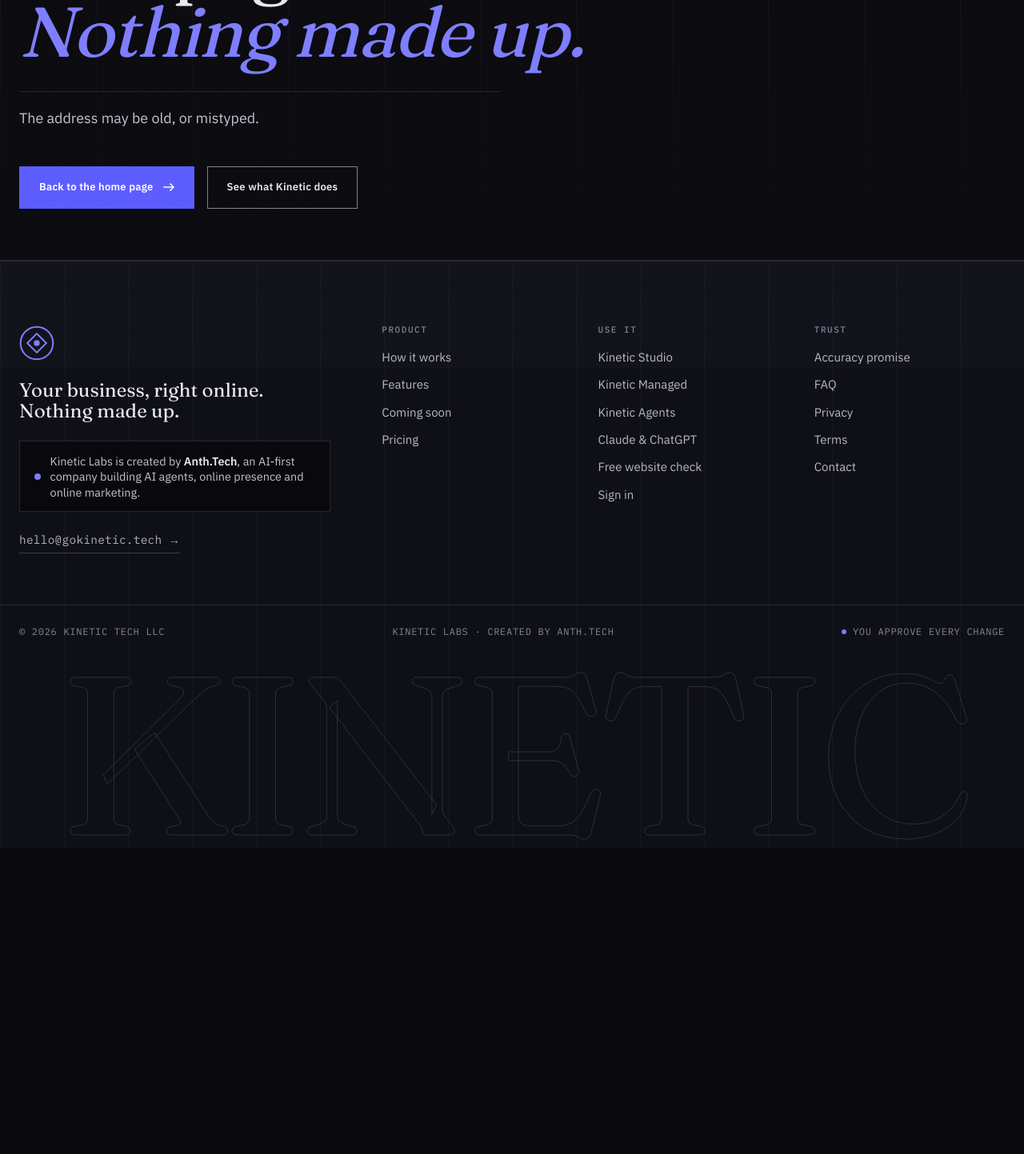
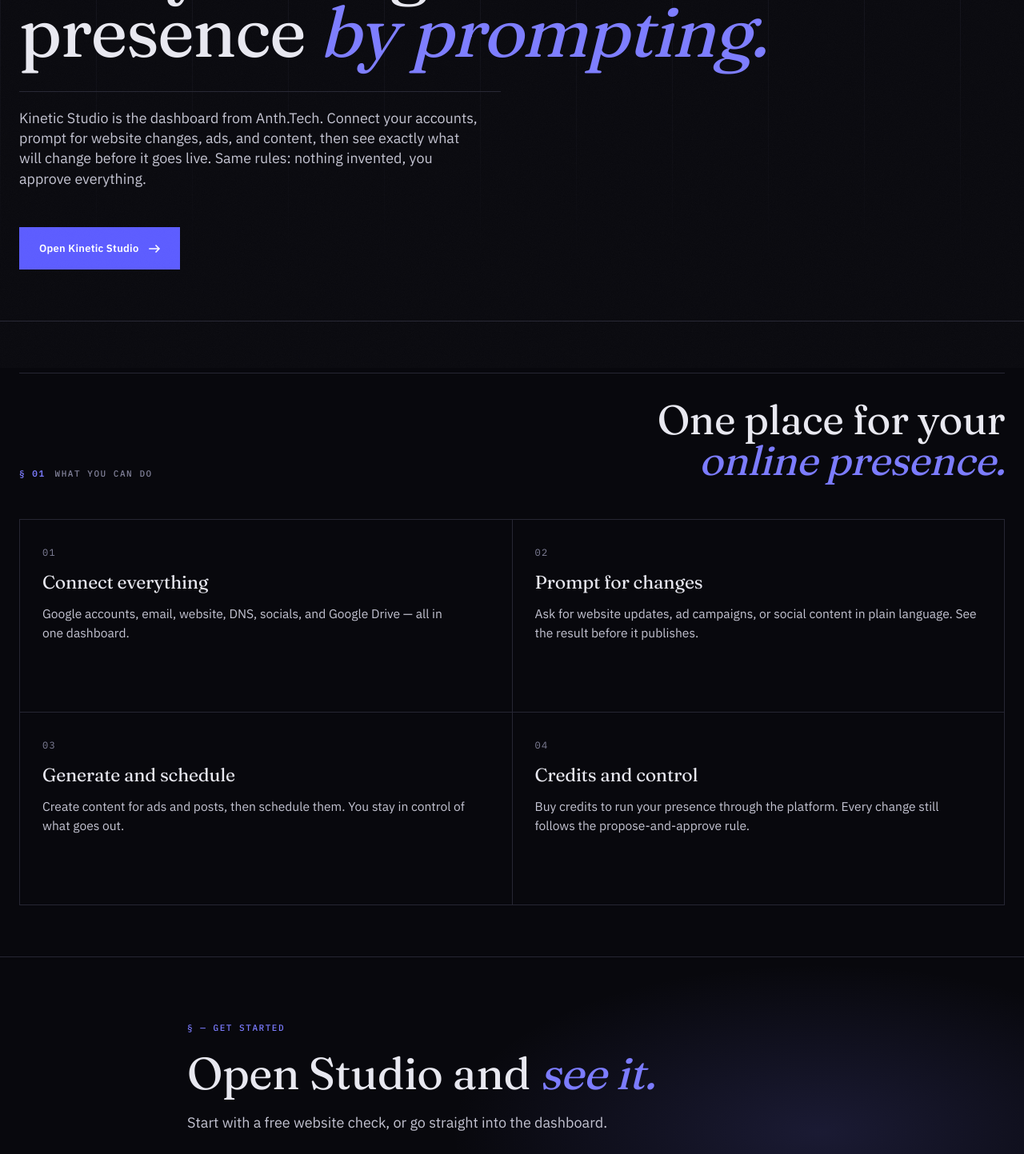
Before and after one commit to 0xdownlink/kinetic-marketing-website, a Next.js app: page /studio in a window 1280 px wide. Before the commit this address had no page. Shown: the part 340-1783 px from the top of the page at 80% size. Before the commit the page ends 1401 px from the top, so only its background shows below. Built offline with nearby package versions, Linux system fonts and the light colour scheme.

Commit message:
Add Kinetic Studio product page

```diff
--- /dev/null
+++ b/src/app/studio/page.tsx
@@ -0,0 +1,104 @@
+import type { Metadata } from "next";
+import ClosingCTA from "@/components/ClosingCTA";
+import s from "@/components/Inner.module.css";
+import PageHero from "@/components/PageHero";
+import { Arrow } from "@/components/Mark";
+import { COMPANY, STUDIO_URL, studio } from "@/content/site";
+import { pageMetadata } from "@/lib/metadata";
+import { cx } from "@/lib/cx";
+import { JsonLd } from "@/components/JsonLd";
+import { pageJsonLd } from "@/lib/structured-data";
+
+export const metadata: Metadata = pageMetadata("studio");
+
+export default function StudioPage() {
+  return (
+    <>
+      <PageHero
+        section="§ 03"
+        kicker="Kinetic Studio"
+        title={
+          <>
+            Run your digital presence <em>by prompting.</em>
+          </>
+        }
+        subtitle={
+          <p>
+            Kinetic Studio is the dashboard from {COMPANY}. Connect your
+            accounts, prompt for website changes, ads, and content, then see
+            exactly what will change before it goes live. Same rules: nothing
+            invented, you approve everything.
+          </p>
+        }
+      >
+        <a href={STUDIO_URL} className="btn btn--primary" target="_blank" rel="noopener noreferrer">
+          Open Kinetic Studio <Arrow />
+        </a>
+      </PageHero>
+
+      <section className={s.section} aria-labelledby="what-heading">
+        <div className="container">
+          <header className={s.head}>
+            <div className="section-tag">
+              <span>§ 01</span>
+              <span>What you can do</span>
+            </div>
+            <h2 id="what-heading" className={s.h2}>
+              One place for your <em>online presence.</em>
+            </h2>
+          </header>
+          <div className={cx(s.grid, s.grid2)}>
+            <article className={s.card}>
+              <span className={s.cardIndex}>01</span>
+              <h3 className={s.cardTitle}>Connect everything</h3>
+              <p className={s.cardBody}>
+                Google accounts, email, website, DNS, socials, and Google Drive
+                — all in one dashboard.
+              </p>
+            </article>
+            <article className={s.card}>
+              <span className={s.cardIndex}>02</span>
+              <h3 className={s.cardTitle}>Prompt for changes</h3>
+              <p className={s.cardBody}>
+                Ask for website updates, ad campaigns, or social content in
+                plain language. See the result before it publishes.
+              </p>
+            </article>
+            <article className={s.card}>
+              <span className={s.cardIndex}>03</span>
+              <h3 className={s.cardTitle}>Generate and schedule</h3>
+              <p className={s.cardBody}>
+                Create content for ads and posts, then schedule them. You stay
+                in control of what goes out.
+              </p>
+            </article>
+            <article className={s.card}>
+              <span className={s.cardIndex}>04</span>
+              <h3 className={s.cardTitle}>Credits and control</h3>
+              <p className={s.cardBody}>
+                Buy credits to run your presence through the platform. Every
+                change still follows the propose-and-approve rule.
+              </p>
+            </article>
+          </div>
+        </div>
+      </section>
+
+      <ClosingCTA
+        kicker="Get started"
+        title={
+          <>
+            Open Studio and <em>see it.</em>
+          </>
+        }
+        body="Start with a free website check, or go straight into the dashboard."
+        ctaLabel="Open Kinetic Studio"
+        ctaHref={STUDIO_URL}
+        secondaryLabel="Free website check"
+        secondaryHref={studio.audit}
+        microcopy="Studio is the self-serve way to use Kinetic Labs."
+      />
+      <JsonLd data={pageJsonLd("studio")} />
+    </>
+  );
+}
```
